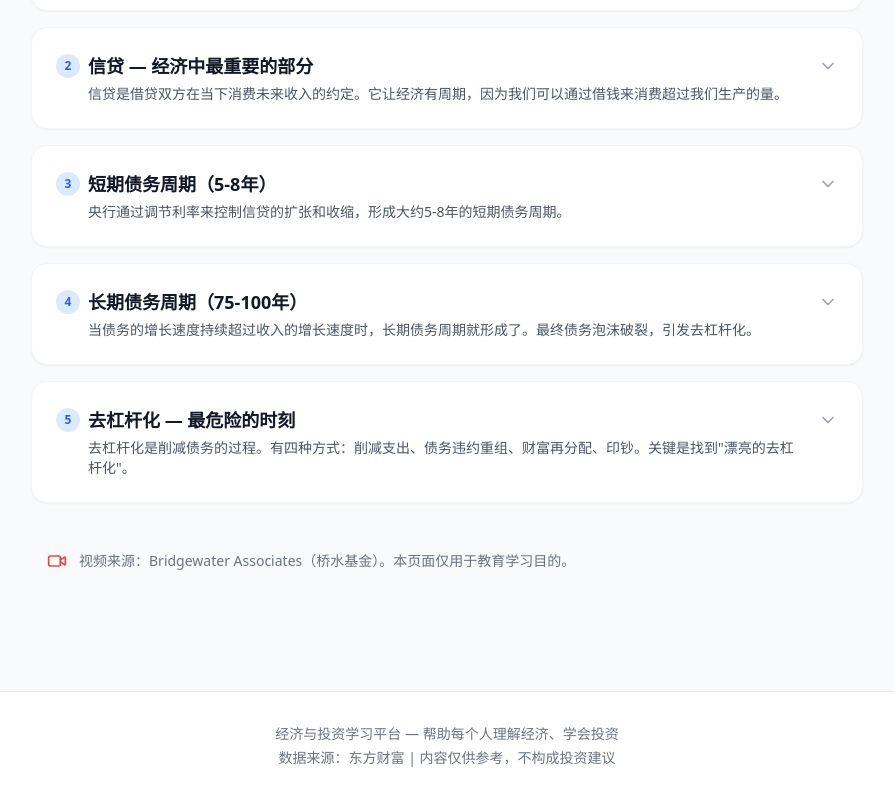
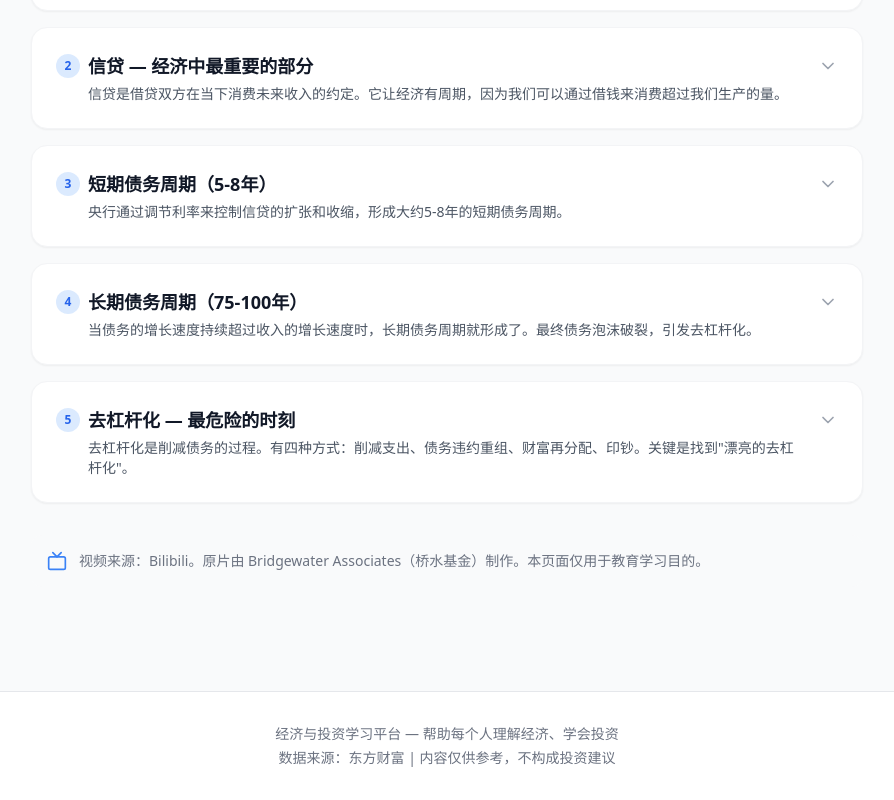
Before and after one commit to oldman1969/economics_web, a React (Vite) app: page /economics/economic-machine in a window 1280 px wide. Shown: the part 869-1669 px from the top of the page, without its empty margins (193-1087 px from the left). Built offline with nearby package versions, Linux system fonts and the light colour scheme.

Commit message:
fix: 视频源从 YouTube 切换到 Bilibili，解决国内无法访问的问题

```diff
--- a/src/pages/economics/EconomicMachine.tsx
+++ b/src/pages/economics/EconomicMachine.tsx
@@ -1,6 +1,6 @@
 import { useState } from 'react';
-import { ECONOMIC_MACHINE_VIDEO_ID, ECONOMIC_KEY_POINTS } from '@/utils/constants';
-import { ChevronDown, ChevronUp, Video } from 'lucide-react';
+import { ECONOMIC_MACHINE_VIDEO_BVID, ECONOMIC_KEY_POINTS } from '@/utils/constants';
+import { ChevronDown, ChevronUp, Tv } from 'lucide-react';
 
 export default function EconomicMachine() {
   const [expandedIndex, setExpandedIndex] = useState<number | null>(null);
@@ -21,9 +21,10 @@ export default function EconomicMachine() {
       <div className="card mb-10 overflow-hidden p-0">
         <div className="aspect-video bg-black">
           <iframe
-            src={`https://www.youtube.com/embed/${ECONOMIC_MACHINE_VIDEO_ID}`}
-            title="How The Economic Machine Works"
-            allow="accelerometer; autoplay; clipboard-write; encrypted-media; gyroscope; picture-in-picture"
+            src={`//player.bilibili.com/player.html?bvid=${ECONOMIC_MACHINE_VIDEO_BVID}&page=1&high_quality=1`}
+            title="经济机器是怎样运行的 — Ray Dalio"
+            scrolling="no"
+            frameBorder="no"
             allowFullScreen
             className="w-full h-full"
           />
@@ -65,9 +66,9 @@ export default function EconomicMachine() {
 
       {/* Attribution */}
       <div className="mt-8 flex items-center gap-3 p-4 bg-gray-50 rounded-xl">
-        <Video size={20} className="text-red-500 flex-shrink-0" />
+        <Tv size={20} className="text-blue-500 flex-shrink-0" />
         <p className="text-sm text-gray-500">
-          视频来源：Bridgewater Associates（桥水基金）。本页面仅用于教育学习目的。
+          视频来源：Bilibili。原片由 Bridgewater Associates（桥水基金）制作。本页面仅用于教育学习目的。
         </p>
       </div>
     </div>
--- a/src/utils/constants.ts
+++ b/src/utils/constants.ts
@@ -17,7 +17,7 @@ export const NAV_ITEMS = [
   },
 ] as const;
 
-export const ECONOMIC_MACHINE_VIDEO_ID = 'PHe0bXAIuk0';
+export const ECONOMIC_MACHINE_VIDEO_BVID = 'BV1kx41117mE';
 
 export const ECONOMIC_KEY_POINTS = [
   {
```
